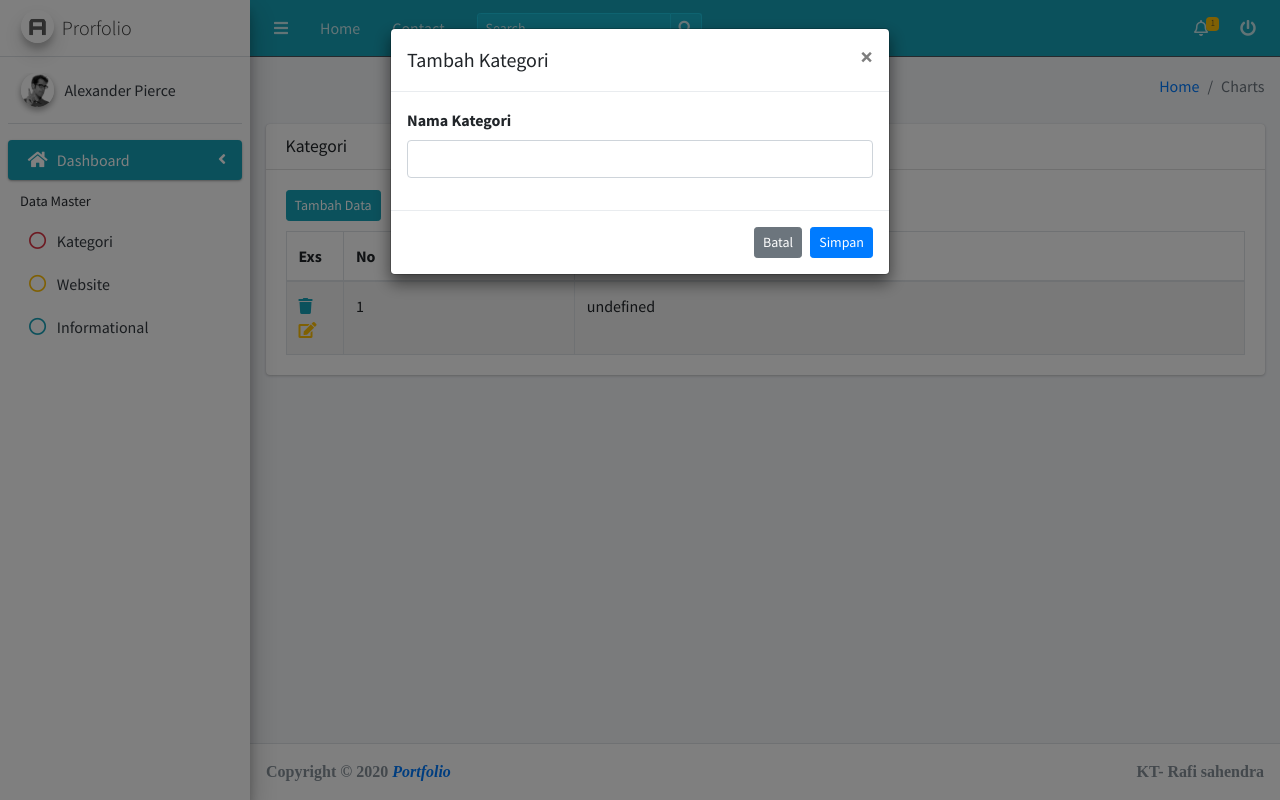
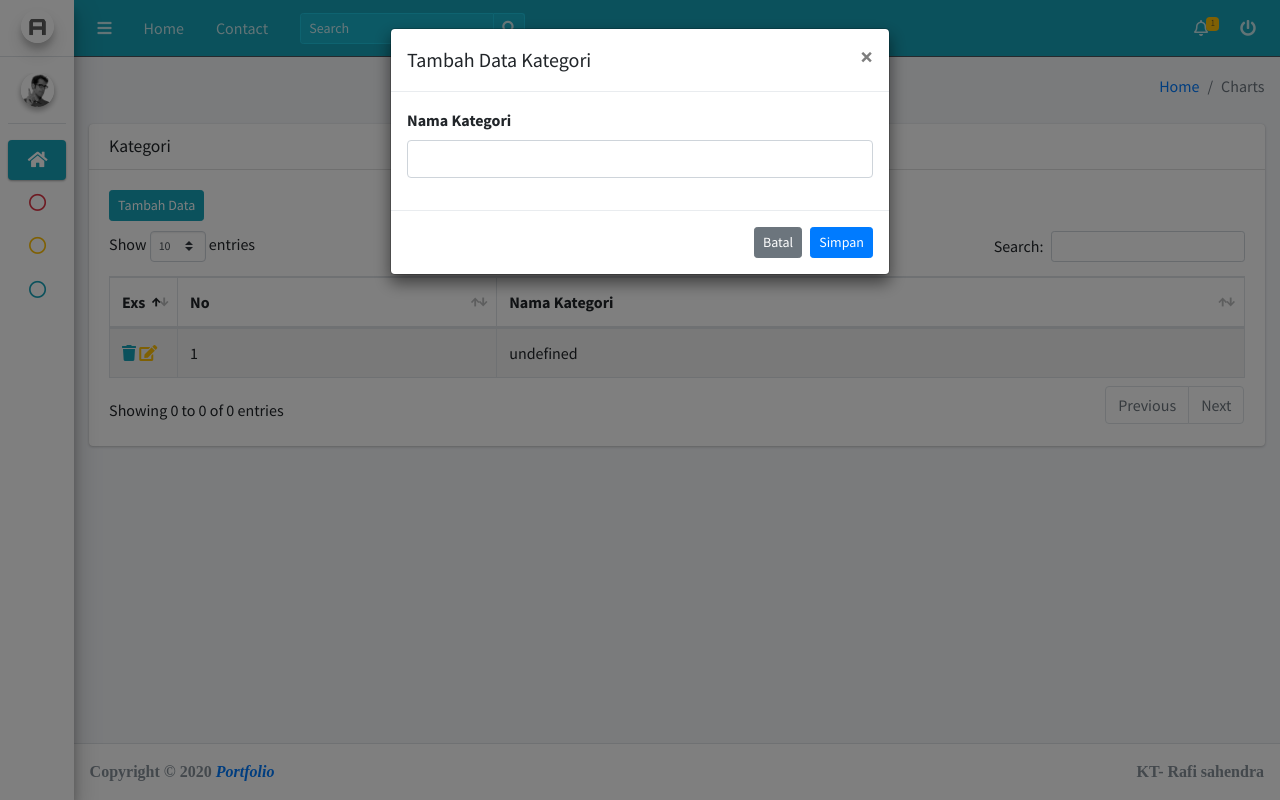
Before and after one commit to rafisahendra/portfolio, a CodeIgniter app: page /portfolio/Home/kategori in a window 1280 px wide, after a click on "Tambah Data". Run offline with CodeIgniter, Linux system fonts and the light colour scheme; tables that the repository leaves empty or names only in its code hold one stand-in row (values such as "Sample post"); some libraries are stand-ins or nearby versions.

Commit message:
#1 penambahan ajax crud
crud pada kategori

```diff
--- a/application/controllers/Home.php
+++ b/application/controllers/Home.php
@@ -13,10 +13,14 @@ class Home extends CI_Controller {
 	public function index()
 	{
 		$data['title'] ='Home Portfolio';
-		$this->template->backend('backend/halaman/boxes',$data);
+		$this->template->backend('backend/halaman/box',$data);
 
 	}
 
+
+
+
+	// ===================== Input Menggunakan Ajax ====================================
 	public function kategori(){
 		$data['title'] ='Kategori Dalam Website';
 		$this->template->backend('backend/halaman/kategori',$data);
@@ -33,16 +37,37 @@ class Home extends CI_Controller {
 		$result['pesanboss']="*Nama Kategori harus Disi";
 		}else{
 		$result['pesanboss']="";
+		$this->kat->ketegori_add(); //Jika tidak ada data yang kosong Maka lakukan proses penyimpanan
 		}
 
 		echo json_encode($result);
+//ok
 
-		$this->kat->ketegori_add();
 
 	}
 
-	public function website(){
+	public function edd_kategori(){
+		$kategoriById = $this->kat->get_kategoriById();
+		echo json_encode($kategoriById);
 
+	}
+
+	public function upd_kategori(){
+
+		if($this->input->post('nmk')== NULL){
+			$result['pesanboss']="*Nama Kategori harus Disi";
+			}else{
+			$result['pesanboss']="";
+			}
+
+			echo json_encode($result);
+
+			$this->kat->ketegori_upd();
+	}
+
+	public function kategori_del(){
+
+		$this->kat->del_kategori();
 
 	}
 }
--- a/application/models/Kategori_model.php
+++ b/application/models/Kategori_model.php
@@ -13,6 +13,35 @@ class Kategori_model extends CI_Model {
         $this->db->insert('tbl_kategori');
     }
 
+    public function get_kategoriById(){
+        $kategoriId =$this->input->post('idk');
+        return $this->db->get_where('tbl_kategori', array('kategori_id'=> $kategoriId))->result();
+    }
+
+    public function ketegori_upd(){
+
+        $data = array(
+        'kategori_nama' => $this->input->post('nmk')
+        );
+
+        $where = array( 'kategori_id' => $this->input->post('id'));
+
+        $this->db->where($where);
+        $this->db->update('tbl_kategori',$data);
+
+        // $post = $this->input->post(); //CARA LAIN
+        // $this->db->set('kategori_nama ', $post['nmk']);
+        // $this->db->where('kategori_id', $post['id']);
+        // $this->db->update('tbl_kategori');
+
+    }
+
+    public function del_kategori(){
+
+        $kategoriId =$this->input->post('idk');
+        $this->db->delete('tbl_kategori', array('kategori_id' => $kategoriId));
+    }
+
 
 
 }
--- a/application/views/backend/halaman/kategori.php
+++ b/application/views/backend/halaman/kategori.php
@@ -12,8 +12,8 @@
 
   				<!-- /.card-header -->
   				<div class="card-body">
-                  <button type="button" class="btn btn-info btn-sm" style="margin-bottom:10px" data-toggle="modal" data-target="#addKategori">Tambah Data</button>
-  					<table id="" class="table table-bordered table-striped">
+                  <button type="button" class="btn btn-info btn-sm" style="margin-bottom:10px" data-toggle="modal" data-target="#addKategori" onClick="submit('tambah')">Tambah Data</button>
+  					<table id="example1" class="table table-bordered table-striped">
   						<thead>
   							<tr>
   								<th width="6%">Exs</th>
@@ -41,7 +41,7 @@
   <div class="modal-dialog" role="document">
     <div class="modal-content">
       <div class="modal-header">
-        <h5 class="modal-title" id="addKategoriLabel">Tambah Kategori</h5>
+        <h5 class="modal-title" id="addKategoriLabel" >Tambah Kategori</h5>
         <button onClick="resesetKategori()"  type="button" class="close" data-dismiss="modal" aria-label="Close">
           <span aria-hidden="true">&times;</span>
         </button>
@@ -49,6 +49,7 @@
       <div class="modal-body">
        <div class="form-group">
            <label for="">Nama Kategori</label>
+           <input type="hidden" name="idk">
            <input type="text" name="nama_kategori" id="nama_kategori" class="form-control" >
            <h6 class="text-red" id="pesan"></h6>
        </div>
@@ -56,6 +57,7 @@
       <div class="modal-footer">
         <button type="button" class="btn btn-secondary btn-sm" onClick="resesetKategori()" data-dismiss="modal">Batal</button>
         <button type="button" id="btn-tambah" onClick="tambahData()" class="btn btn-primary btn-sm">Simpan </button>
+        <button type="button" id="btn-edit" onClick="editData()" class="btn btn-primary btn-sm">Update </button>
       </div>
     </div>
   </div>
--- a/application/views/backend/template/footer.php
+++ b/application/views/backend/template/footer.php
@@ -82,15 +82,14 @@
                     for( var i=0;i< data.length;i++){
                       baris +=  '<tr>'+
                                 '<td>'+
-                                '<a href=""> <span class="fas fa-trash text-info"></span> </a>'+
-                                '<a href=""> <span class="fas fa-edit text-warning"></span> </a>'+
+                                '<a href="#" onClick="hapusKategori('+data[i].kategori_id+')"> <span class="fas fa-trash text-info"></span> </a>'+
+                                '<a href="#addKategori" data-toggle="modal"> <span class="fas fa-edit text-warning" onClick="submit('+data[i].kategori_id+')"></span> </a>'+
                                 '</td>'+
                                 '<td>'+ (i+1)+'</td>'+
                                 '<td>'+ data[i].kategori_nama+'</td>'+
 
                                 '</tr>';
                     }
-
 
                     $('#target').html(baris);
 
@@ -110,7 +109,6 @@
             url   :"<?= base_url('index.php/Home/add_kategori'); ?>",
             dataType :'json',
             success :function(hasil){
-              console.log(hasil);
                // console.log(hasil);
                 $('#pesan').html(hasil.pesanboss)
                   if(hasil.pesanboss == 0){
@@ -126,7 +124,80 @@
 
         function resesetKategori(){
           $('#nama_kategori').val('');
+          $('#pesan').html('');
         }
+
+
+        function submit(nilai){
+          if(nilai == 'tambah'){
+
+            $('#addKategoriLabel').html('Tambah Data Kategori');
+            $('#btn-tambah').show();
+            $('#btn-edit').hide();
+          }else{
+            $('#addKategoriLabel').html('Edit Data Kategori');
+            $('#btn-edit').show();
+            $('#btn-tambah').hide();
+
+            $.ajax({
+              type  :"POST",
+              data  :'idk='+nilai,
+              url   :"<?= base_url('index.php/Home/edd_kategori'); ?>",
+              dataType :'json',
+              success: function(request){
+                // console.log(request);
+
+                  $('#nama_kategori').val(request[0].kategori_nama);
+                  $('[name="idk"]').val(request[0].kategori_id);
+              }
+            });
+
+          }
+
+        }
+
+
+        function editData(){
+
+          var idkat = $('[name="idk"]').val(); //Get value dari form
+          var nmkat = $('#nama_kategori').val(); //Get value dari form
+
+          $.ajax({
+            type  :"POST",
+            data  :'id='+idkat+'&nmk='+nmkat,
+            url   :"<?php echo base_url('index.php/Home/upd_kategori') ?>",
+            dataType:'json',
+            success : function(hasil){
+              // console.log(hasil);
+
+              $('#pesan').html(hasil.pesanboss)
+                  if(hasil.pesanboss == 0){
+                    $('#addKategori').modal('hide');
+                    ambilData();
+                    resesetKategori();
+
+                   }
+            }
+          });
+        }
+
+
+        function hapusKategori(id){
+          var tanya = confirm('Apakah yakin ingin menghapus data');
+
+          if(tanya){
+            $.ajax({
+                type  :"post",
+                data  :'idk='+id,
+                url   :"<?php echo base_url('index.php/Home/kategori_del') ?>",
+                success: function(hasil){
+                //  console.log(hasil);
+                ambilData();
+                }
+            });
+          }
+        }
+
 </script>
 
 
--- a/application/views/backend/template/header.php
+++ b/application/views/backend/template/header.php
@@ -28,11 +28,11 @@
   <!-- Google Font: Source Sans Pro -->
   <link href="https://fonts.googleapis.com/css?family=Source+Sans+Pro:300,400,400i,700" rel="stylesheet">
 </head>
-<body class="hold-transition sidebar-mini layout-fixed ">
+<body class="hold-transition sidebar-mini layout-fixed sidebar-collapse">
 <div class="wrapper">
 
   <!-- Navbar -->
-  <nav class="main-header navbar navbar-expand navbar-info navbar-dark">
+  <nav class="main-header navbar navbar-expand navbar-info navbar-dark ">
     <!-- Left navbar links -->
     <ul class="navbar-nav">
       <li class="nav-item">
@@ -106,7 +106,7 @@
     <a href="index3.html" class="brand-link">
       <img src="<?php echo base_url() ?>assets/dist/img/AdminLTELogo.png" alt="LOG" class="brand-image img-circle elevation-3"
            style="opacity: .8">
-      <span class="brand-text font-weight-light">Prorfolio</span>
+      <span class="brand-text font-weight-light">Portfolio</span>
     </a>
 
     <!-- Sidebar -->
@@ -117,7 +117,7 @@
           <img src="<?php echo base_url() ?>assets/dist/img/user2-160x160.jpg" class="img-circle elevation-2" alt="LOG">
         </div>
         <div class="info">
-          <a href="#" class="d-block">Alexander Pierce</a>
+          <a href="#" class="d-block">xx</a>
         </div>
       </div>
 
```
Also changed, not shown: application/views/backend/halaman/box.php (renamed from application/views/backend/halaman/boxes.php). Lines whose indentation alone changed are shown as unchanged.
